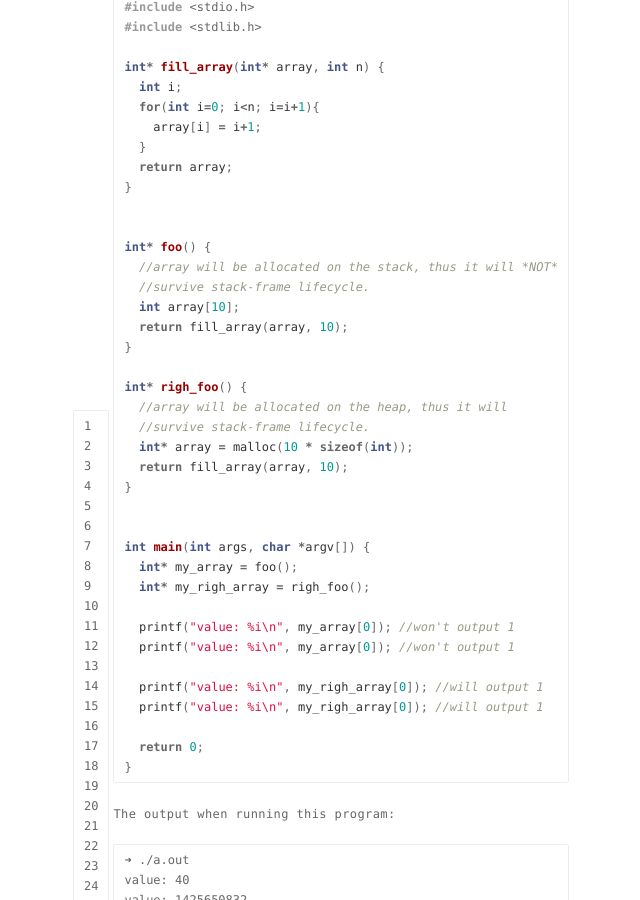
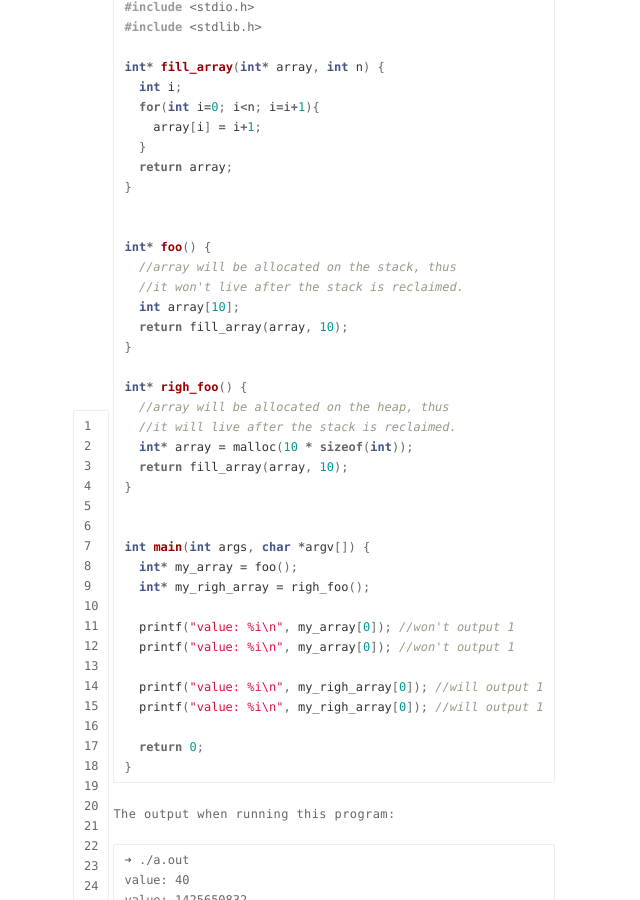
Before and after one commit to minostro/minostro.github.io, a Jekyll site: the page built from _posts/2015-06-07-heap-vs-stack.markdown, in a window 1280 px wide and 900 px high, scrolled down 339 px. Shown: the whole window, without its empty margins (290-930 px from the left). Built offline with Jekyll 4.4.1, drawn with Linux system fonts in a browser that asks for light colours; comment, search, counter and statistics services are not loaded.

Commit message:
Add more posts to blog

```diff
--- a/_posts/2015-05-30-mathjax.markdown
+++ b/_posts/2015-05-30-mathjax.markdown
@@ -1,7 +1,7 @@
 ---
 layout: post
-title:  "Working with MathJax"
-date:   2015-05-30 10:44:00
+title: "Working with MathJax"
+date: 2015-05-30 10:44:00
 tag: math
 blog: true
 ---
--- a/_posts/2015-06-07-heap-vs-stack.markdown
+++ b/_posts/2015-06-07-heap-vs-stack.markdown
@@ -20,15 +20,15 @@
 
 
 int* foo() {
-  //array will be allocated on the stack, thus it will *NOT*
-  //survive stack-frame lifecycle.
+  //array will be allocated on the stack, thus
+  //it won't live after the stack is reclaimed.
   int array[10];
   return fill_array(array, 10);
 }
 
 int* righ_foo() {
-  //array will be allocated on the heap, thus it will
-  //survive stack-frame lifecycle.
+  //array will be allocated on the heap, thus
+  //it will live after the stack is reclaimed.
   int* array = malloc(10 * sizeof(int));
   return fill_array(array, 10);
 }
```
Also changed, not shown: _posts/2015-06-14-prove-divisibility.markdown (+6 -3 lines), _posts/2015-06-21-why-0.1-is-awesome.markdown (+4 -3 lines).
